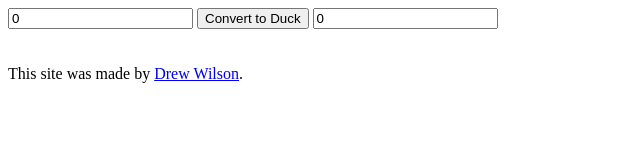
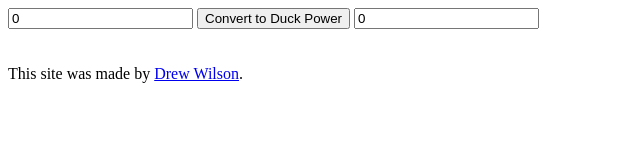
Before and after one commit to DrewWilson04/hp2dp, a plain HTML site: page index.html in a window 1280 px wide. Shown: the whole page, without its empty margins (0-640 px from the left). Drawn offline with Linux system fonts and the light colour scheme.

Commit message:
fixed spelling mistake

```diff
--- a/index.html
+++ b/index.html
@@ -15,7 +15,7 @@
 
             document.getElementById('duckDiv').innerHTML = duck
         }">Convert
-        to Duck</button>
+        to Duck Power</button>
     <input name="duck" placeholder="Duck power" type="number" min="0" value="0"><br>
     <!--<h2>About this many ducks:</h2><br>-->
     <div id="duckDiv">
```
